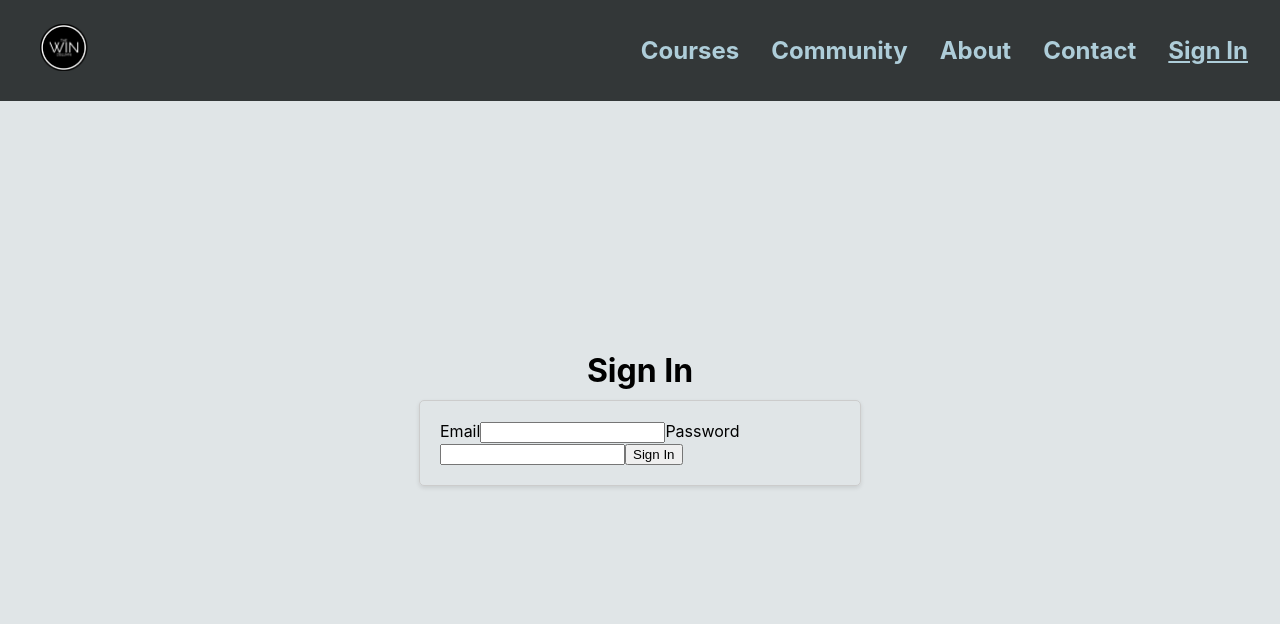
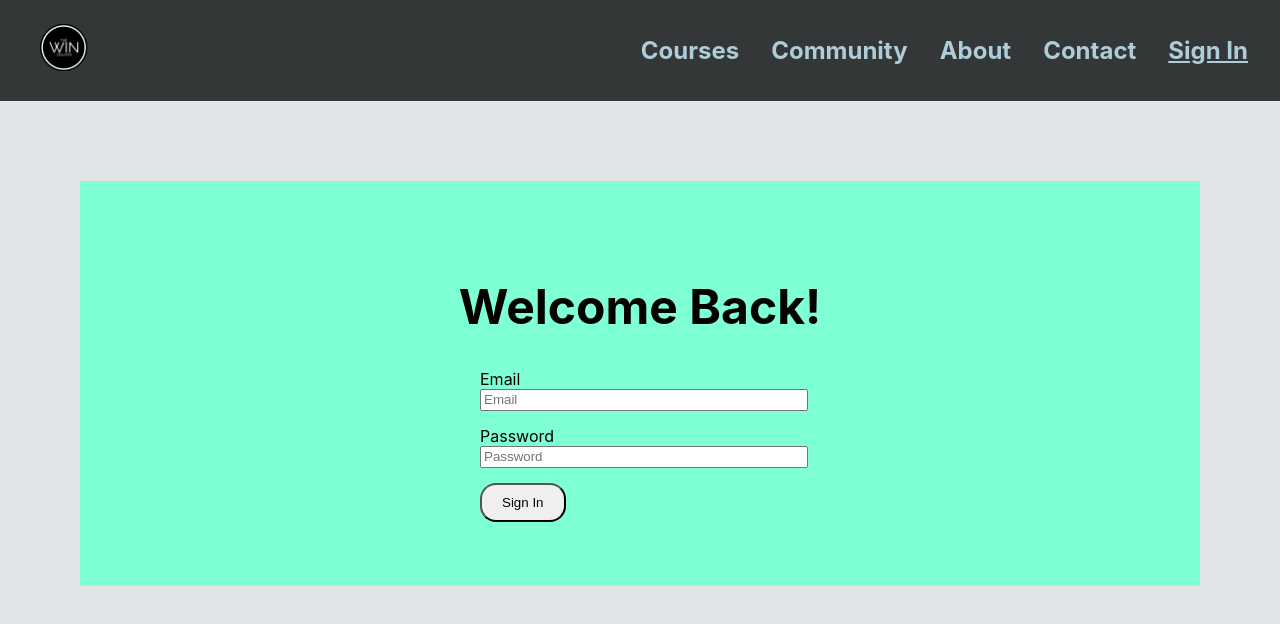
Before and after one commit to AymenS02/TheWinColumn, a React (Create React App) app: page /sign-in in a window 1280 px wide. Shown: the top 624 px of the page. Built offline with nearby package versions, Linux system fonts and the light colour scheme; the HTML template or start-up script is replaced by a standard one.

Commit message:
worked on the sign in page=

```diff
--- a/src/pages/signin/Signin.js
+++ b/src/pages/signin/Signin.js
@@ -4,14 +4,20 @@ import './Signin.scss';
 function Signin() {
   return (
     <div className="signin">
-      <h1 className="title">Sign In</h1>
-      <form className="signin-form">
-        <label htmlFor="email">Email</label>
-        <input type="email" id="email" name="email" />
-        <label htmlFor="password">Password</label>
-        <input type="password" id="password" name="password" />
-        <button type="submit">Sign In</button>
-      </form>
+        <div className="box">
+            <h1 className="title">Welcome Back!</h1>
+                <form className="signin-form">
+                <div className="form-group">
+                    <label htmlFor="email">Email</label>
+                    <input type="email" id="email" name="email" placeholder="Email"/>
+                </div>
+                <div className="form-group">
+                    <label htmlFor="password">Password</label>
+                    <input type="password" id="password" name="password" placeholder="Password"/>
+                </div>
+                <button type="submit">Sign In</button>
+            </form>
+        </div>
     </div>
   );
 }
--- a/src/pages/signin/Signin.scss
+++ b/src/pages/signin/Signin.scss
@@ -1,26 +1,55 @@
 .signin {
     display: flex;
     flex-direction: column;
-    align-items: center;
-    justify-content: center;
-    margin-top: 30vh;
     width: 100%;
 
-    .signin-form {
-        width: 100%;
-        max-width: 400px;
-        padding: 20px;
-        border: 1px solid #ccc;
-        border-radius: 5px;
-        box-shadow: 0 2px 4px rgba(0, 0, 0, 0.1);
+    .box {
+        display: flex;
+        flex-direction: column;
+        align-items: center;
+        justify-content: flex-start;
+        background-color: aquamarine;
+        margin: 10vh;
+        padding:8vh 15vh;
+
+        .title {
+            margin-top: 10vhvh;
+            font-size: 3rem;
+        }
+
+        .signin-form {
+                display: flex;
+                flex-direction: column;
+                min-width: 40vh;
+                margin: 0;
+
+            label {
+                display: inline-block;
+                width: 100px;
+                margin-right: 10px;
+            }
+
+            input {
+                width: 100%;
+                height: 2vh;
+                flex-grow: 1;
+            }
+
+            .form-group {
+                display: flex;
+                flex-direction: column;
+                align-items: flex-start;
+                margin-bottom: 15px;
+            }
+
+            button {
+                align-self: flex-start;
+                padding: 10px 20px;
+                cursor: pointer;
+                border-radius: 2vh;
+            }
+          }
     }
 
-    .title {
-        margin: 10px 0;
-    }
 
-    .buttons {
-        display: flex;
-        justify-content: space-between;
-    }
 }
```
